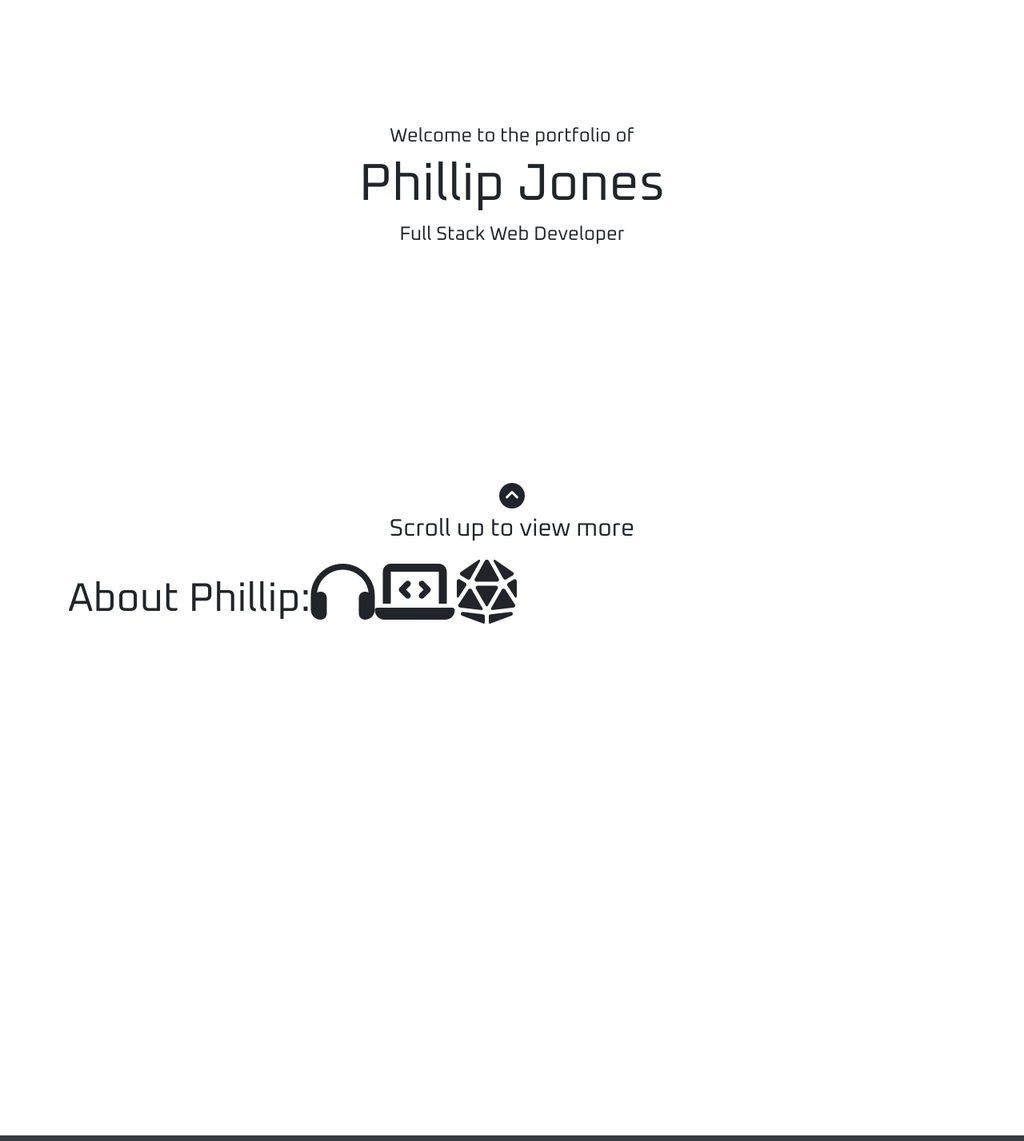
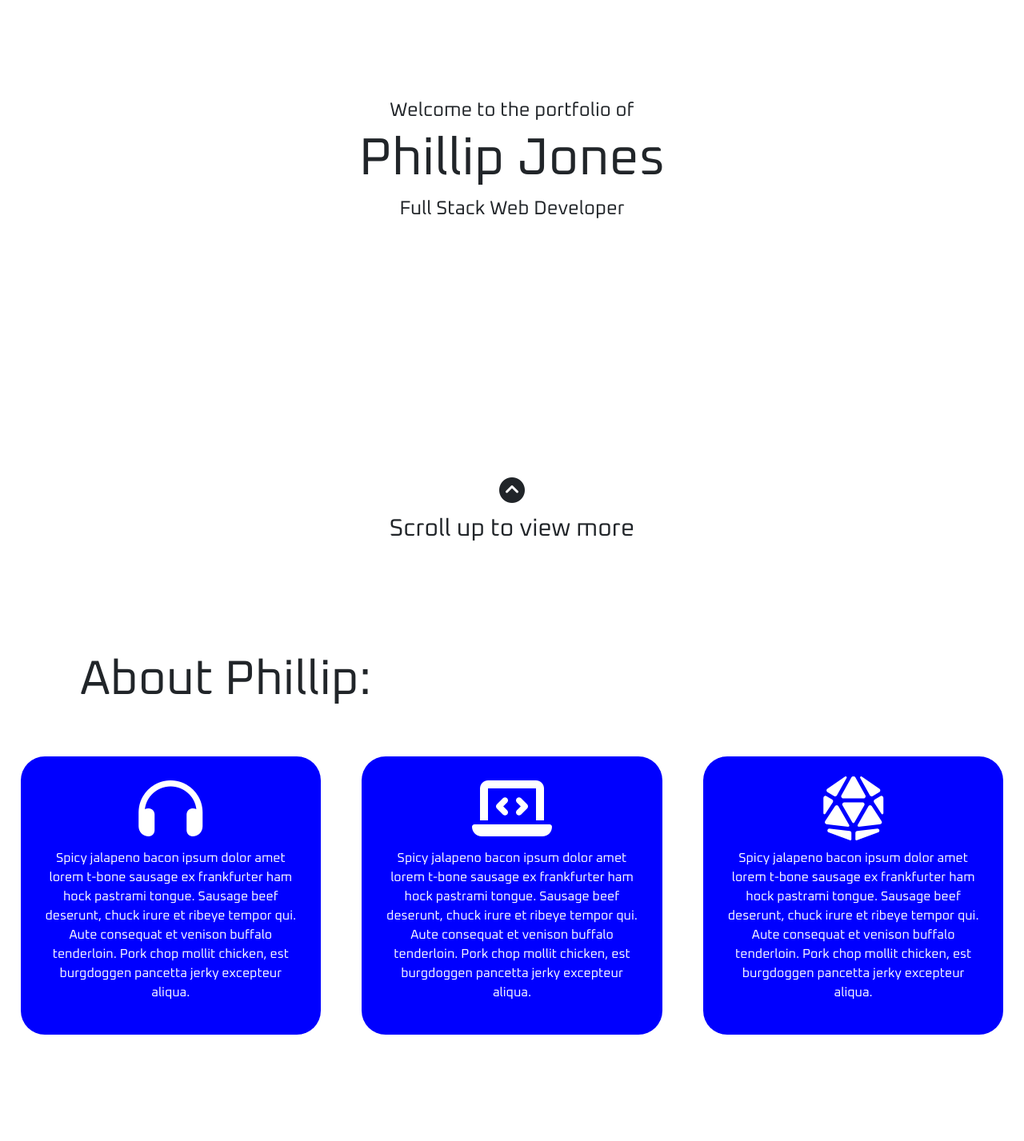
Before and after one commit to ptj92e/React-Portfolio, a React (Create React App) app: page / in a window 1280 px wide. Shown: the part 100-1527 px from the top of the page at 80% size. Built offline with nearby package versions, Linux system fonts and the light colour scheme.

Commit message:
Styled home Page

```diff
--- a/src/components/About/About.css
+++ b/src/components/About/About.css
@@ -1,7 +1,56 @@
 .aboutDiv {
+    margin-top: 5vh;
+    margin-bottom: 1vh;
     font-family: 'Oxanium', cursive;
+    width: 100%;
+    min-height: 85vh;
 }
 .aboutDiv h1 {
-    font-size: 50px;
+    font-size: 60px;
+    margin-left: 100px;
     margin-top: 20px;
+    padding-top: 75px;
 }
+#infoDiv {
+    align-self: center;
+    display: flex;
+    justify-content: center;
+    text-align: center;
+}
+i {
+    margin-bottom: 10px;
+}
+#infoDiv div {
+    background-color: blue;
+    color: white;
+}
+#pastDiv {
+    padding: 25px;
+    margin-left: 2%;
+    margin-right: 2%;
+    margin-top: 4%;
+    border-radius: 30px;
+}
+#programmerDiv {
+    padding: 25px;
+    margin-left: 2%;
+    margin-right: 2%;
+    margin-top: 4%;
+    border-radius: 30px;
+}
+#funDiv {
+    padding: 25px;
+    margin-left: 2%;
+    margin-right: 2%;
+    margin-top: 4%;
+    border-radius: 30px;
+}
+@media only screen and (max-width: 900px) {
+    .aboutDiv h1 {
+        margin-left: 0px;
+        text-align: center;
+    }
+    #infoDiv {
+        display: block;
+    }
+}
--- a/src/components/About/About.js
+++ b/src/components/About/About.js
@@ -3,16 +3,21 @@ import "./About.css";
 
 function About() {
     return (
-        <div className="container aboutDiv">
+        <div className="aboutDiv">
             <h1>About Phillip:</h1>
-            <div>
-                <i class="fas fa-headphones fa-5x"></i>
-            </div>
-            <div>
-                <i class="fas fa-laptop-code fa-5x"></i>
-            </div>
-            <div>
-                <i class="fas fa-dice-d20 fa-5x"></i>
+            <div id="infoDiv">
+                <div id="pastDiv">
+                    <i class="fas fa-headphones fa-5x"></i>
+                    <p>Spicy jalapeno bacon ipsum dolor amet lorem t-bone sausage ex frankfurter ham hock pastrami tongue. Sausage beef deserunt, chuck irure et ribeye tempor qui. Aute consequat et venison buffalo tenderloin. Pork chop mollit chicken, est burgdoggen pancetta jerky excepteur aliqua.</p>
+                </div>
+                <div id="programmerDiv">
+                    <i class="fas fa-laptop-code fa-5x"></i>
+                    <p>Spicy jalapeno bacon ipsum dolor amet lorem t-bone sausage ex frankfurter ham hock pastrami tongue. Sausage beef deserunt, chuck irure et ribeye tempor qui. Aute consequat et venison buffalo tenderloin. Pork chop mollit chicken, est burgdoggen pancetta jerky excepteur aliqua.</p>
+                </div>
+                <div id="funDiv">
+                    <i class="fas fa-dice-d20 fa-5x"></i>
+                    <p>Spicy jalapeno bacon ipsum dolor amet lorem t-bone sausage ex frankfurter ham hock pastrami tongue. Sausage beef deserunt, chuck irure et ribeye tempor qui. Aute consequat et venison buffalo tenderloin. Pork chop mollit chicken, est burgdoggen pancetta jerky excepteur aliqua.</p>
+                </div>
             </div>
         </div>
     );
--- a/src/components/Footer/Footer.css
+++ b/src/components/Footer/Footer.css
@@ -1,9 +1,12 @@
 footer {
     text-align: center;
-    padding: 0px;
+    width: 100%;
 }
 footer p {
     background-color: rgb(51,58,64);
+    border: 1px solid black;
     color: white;
-    padding: 10px;
+    padding-top: 10px;
+    padding-bottom: 10px;
+    margin: 0px;
 }
--- a/src/components/Navbar/Navbar.css
+++ b/src/components/Navbar/Navbar.css
@@ -1,6 +1,9 @@
 nav {
-    height: 10vh;
+    height: 8vh;
     font-family: 'Oxanium', cursive;
+    width: 100%;
+    padding-left: 0px;
+    padding-right: 0px;
 }
 nav button {
     color: black;
@@ -8,5 +11,10 @@ nav button {
 .sticky {
     position: fixed;
     top: 0;
-    width: 100%;
-  }
+    /* width: 100%; */
+}
+@media only screen and (max-width: 800px) {
+    .sticky {
+        width: 100%;
+    }
+}
--- a/src/components/Title/Title.css
+++ b/src/components/Title/Title.css
@@ -1,15 +1,14 @@
-.container {
-    height: 90vh;
+.title {
     display: flex;
     flex-wrap: wrap;
-}
-.title {
+    height: 90vh;
+    width: 100%;
     margin-top: 10vh;
     font-family: 'Oxanium', cursive;
 }
 .textDiv {
     width: 100%;
-    margin-top: 10vh;
+    margin-top: 5vh;
     text-align: center;
     align-self: center;
 }
--- a/src/components/Title/Title.js
+++ b/src/components/Title/Title.js
@@ -3,7 +3,7 @@ import "./Title.css";
 
 function Title() {
     return (
-        <div className="container title">
+        <div className="title">
             <div className="textDiv">
                 <h4>Welcome to the portfolio of</h4>
                 <h1>Phillip Jones</h1>
```
